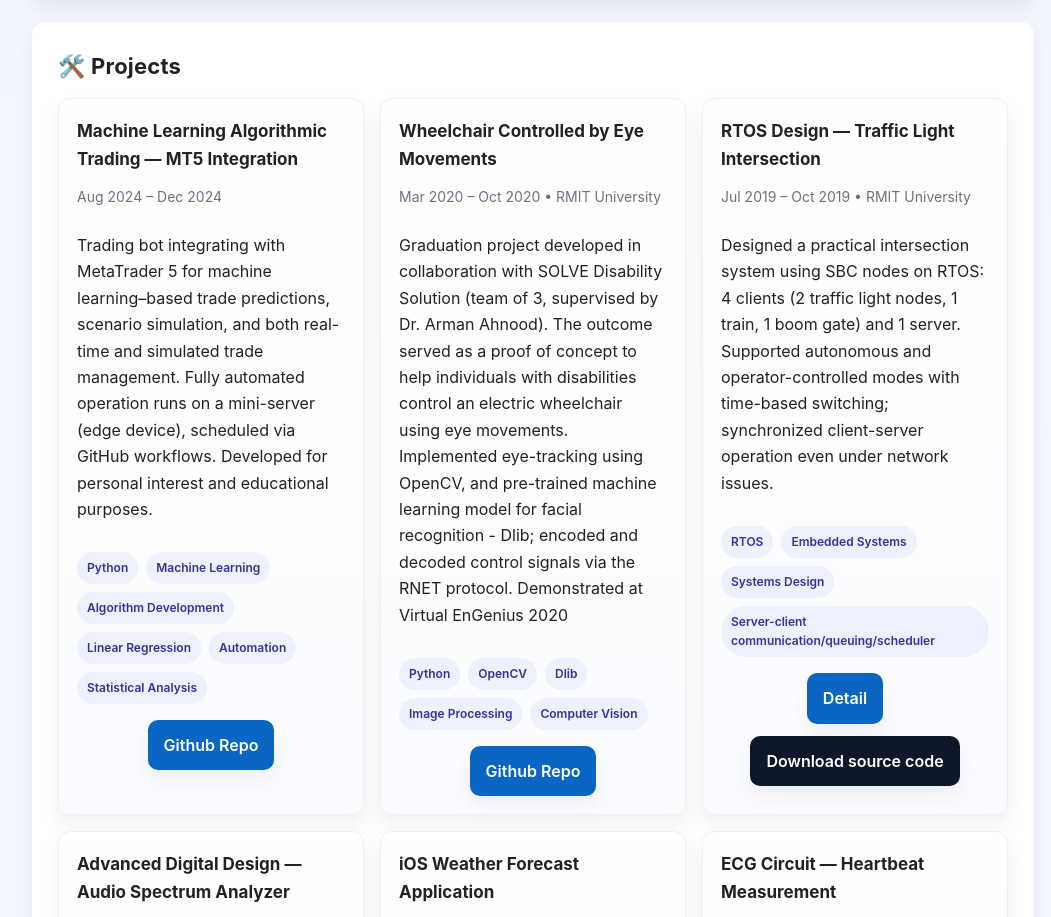
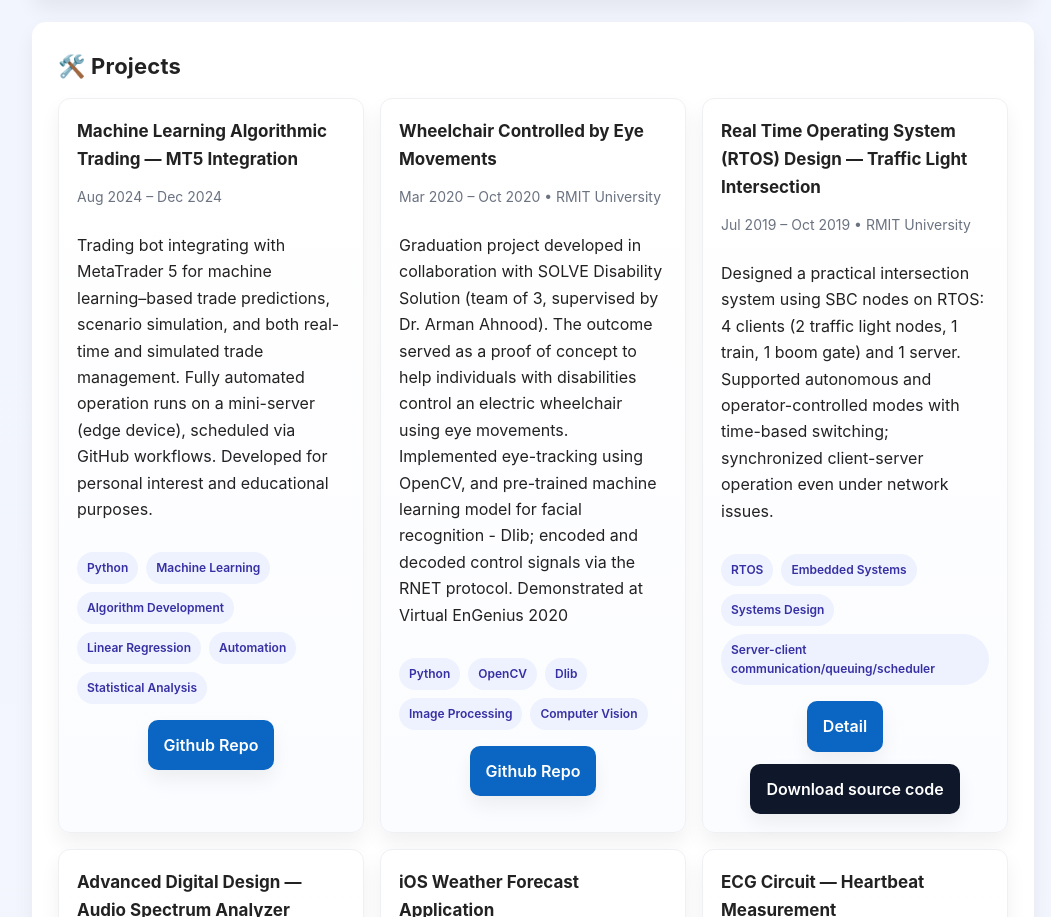
Before and after one commit to bincu008/Profile, a plain HTML site: page index.html in a window 1280 px wide. Shown: the part 1488-2405 px from the top of the page, without its empty margins (107-1158 px from the left). Drawn offline with Linux system fonts and the light colour scheme.

Commit message:
fix RTOS

```diff
--- a/index.html
+++ b/index.html
@@ -319,7 +319,7 @@
         </article>
         <!-- Project 3 -->
         <article class="card">
-          <h4>RTOS Design — Traffic Light Intersection</h4>
+          <h4>Real Time Operating System (RTOS) Design — Traffic Light Intersection</h4>
           <div class="meta">Jul 2019 – Oct 2019 • RMIT University</div>
           <p>Designed a practical intersection system using SBC nodes on RTOS: 4 clients (2 traffic light nodes, 1 train, 1 boom gate) and 1 server. Supported autonomous and operator-controlled modes with time-based switching; synchronized client-server operation even under network issues.</p>
           <div class="chips">
```
